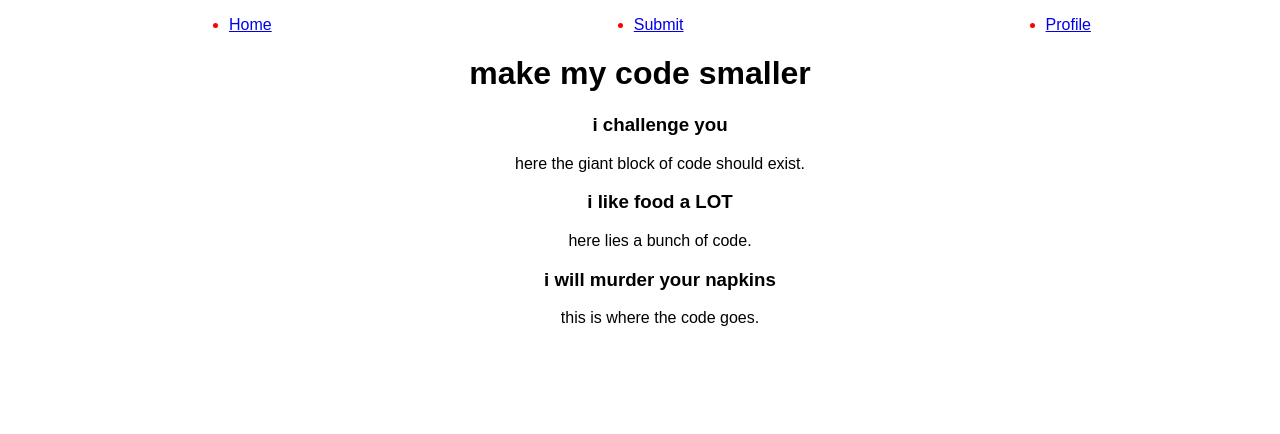
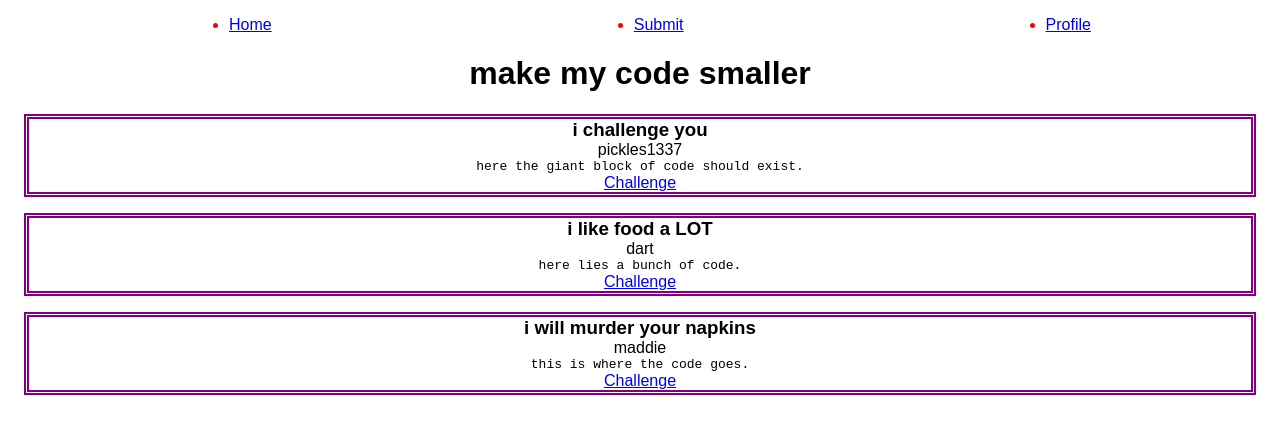
Before and after one commit to pickles27/make-my-code-smaller, a React (Create React App) app: page / in a window 1280 px wide. Shown: the top 434 px of the page. Built offline with nearby package versions, Linux system fonts and the light colour scheme.

Commit message:
refactor usage of styled components and add basic styles

```diff
--- a/package.json
+++ b/package.json
@@ -5,8 +5,10 @@
   "keywords": [],
   "main": "src/index.js",
   "dependencies": {
+    "codemirror": "5.55.0",
     "jest": "26.1.0",
     "react": "16.12.0",
+    "react-codemirror2": "7.2.1",
     "react-dom": "16.12.0",
     "react-router-dom": "5.2.0",
     "react-scripts": "3.0.1",
--- a/src/components/Newsfeed/Card/Card.js
+++ b/src/components/Newsfeed/Card/Card.js
@@ -1,15 +1,29 @@
 import React from "react";
 import styled from "styled-components";
+import { Link } from "react-router-dom";
 
-export function Card({ data }) {
+export function Card({ data, className }) {
   return (
-    <div>
-      <h3>{data.title}</h3>
-      <p>{data.body}</p>
+    <div className={className}>
+      <Title>{data.title}</Title>
+      <Author>{data.author}</Author>
+      <code>{data.body}</code>
+      <Link to="/submit">Challenge</Link>
     </div>
   );
 }
 
-export const SubmissionCard = styled(Card)`
-  border: 2px solid red;
+const Title = styled.h3`
+  margin: 0;
 `;
+
+const Author = styled.p`
+  margin: 0;
+`;
+
+export default styled(Card)`
+  border: double thick purple;
+  margin: 1rem;
+  display: flex;
+  flex-direction: column;
+`;
--- a/src/components/Newsfeed/Newsfeed.js
+++ b/src/components/Newsfeed/Newsfeed.js
@@ -1,16 +1,23 @@
 import React from "react";
+import styled from "styled-components";
 import { submissionList } from "../../../mockData";
-import { SubmissionCard } from "./Card/Card";
+import Card from "./Card/Card";
 
-export default function Newsfeed() {
+export function Newsfeed({ className }) {
   return (
-    <div>
+    <div className={className}>
       <ul>
         {submissionList.map(submission => {
           const { id } = submission;
-          return <SubmissionCard key={id} data={submission} />;
+          return <Card key={id} data={submission} />;
         })}
       </ul>
     </div>
   );
 }
+
+export default styled(Newsfeed)`
+  ul {
+    padding: 0;
+  }
+`;
--- a/src/components/Submission/Submission.js
+++ b/src/components/Submission/Submission.js
@@ -1,5 +1,44 @@
-import React from "react";
+import React, { useState } from "react";
+import styled from "styled-components";
 
-export default function Submission() {
-  return <div>submission</div>;
+export function Submission({ className }) {
+  const [submissionText, setSubmissionText] = useState("");
+  const onChangeTextInput = event => {
+    setSubmissionText(event.target.value);
+  };
+  const onSubmitTextInput = event => {
+    event.preventDefault();
+    alert(submissionText);
+    setSubmissionText("");
+  };
+  return (
+    <form onSubmit={onSubmitTextInput} className={className}>
+      <label>
+        Submit your code here:
+        <InputField value={submissionText} onChange={onChangeTextInput} />
+        <SubmitButton />
+      </label>
+    </form>
+  );
 }
+
+const SubmitButton = styled.input.attrs({
+  type: "submit",
+  value: "Submit"
+})`
+  width: 25%;
+`;
+
+const InputField = styled.textarea`
+  width: 85%;
+  min-height: 7rem;
+  margin: 1.5rem;
+`;
+
+export default styled(Submission)`
+  label {
+    display: flex;
+    flex-direction: column;
+    align-items: center;
+  }
+`;
```
